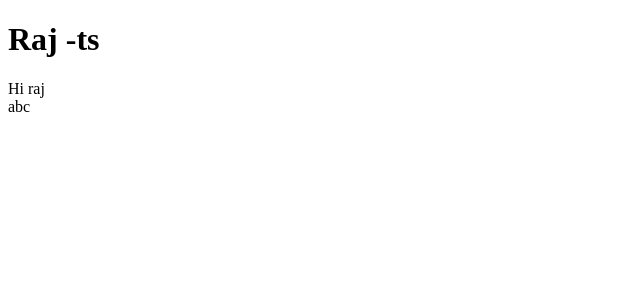
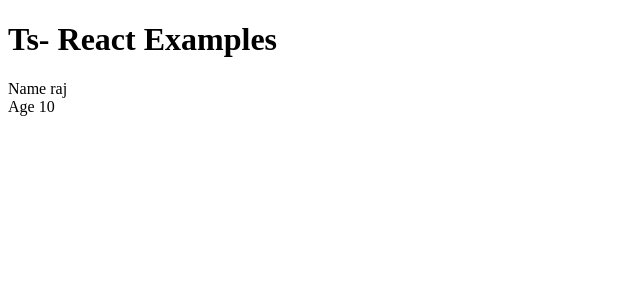
Before and after one commit to rajrachchh14/typescript-react-examples, a React (Create React App) app: page / in a window 1280 px wide. Shown: the top 300 px of the page, without its empty margins (0-640 px from the left). Built offline with nearby package versions, Linux system fonts and the light colour scheme.

Commit message:
interface or type example

```diff
--- a/src/App.tsx
+++ b/src/App.tsx
@@ -1,10 +1,13 @@
-import PropsExampleOne from "./Examples/PropsExampleOne";
+// import PropsExampleOne from "./Examples/PropsExampleOne";
+
+import ExampleTwoInterFace from "./Examples/ExampleTwoInterFace";
 
 function App() {
   return (
     <div className="App">
-      <h1>Raj -ts</h1>
-      <PropsExampleOne user="raj" />
+      <h1>Ts- React Examples</h1>
+      {/* <PropsExampleOne user="raj" /> */}
+      <ExampleTwoInterFace user="raj" age={10} />
     </div>
   );
 }
--- /dev/null
+++ b/src/Examples/ExampleTwoInterFace.tsx
@@ -0,0 +1,26 @@
+// Example Of Interface
+
+// Type one Interface
+/*
+interface MyInterface {
+  user: string;
+  age: number;
+}
+*/
+
+// Type two Interface
+type MyInterface = {
+  user: string;
+  age: number;
+};
+
+const ExampleTwoInterFace = (props: MyInterface) => {
+  return (
+    <div>
+      <div>Name {props.user}</div>
+      <div> Age {props.age} </div>
+    </div>
+  );
+};
+
+export default ExampleTwoInterFace;
```
